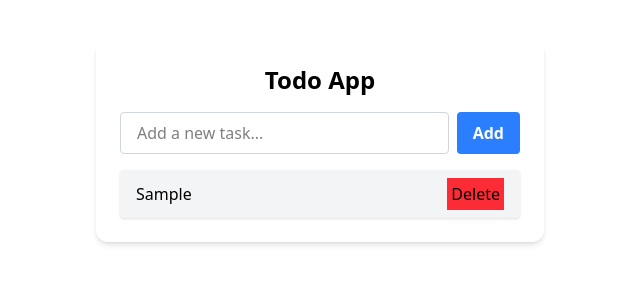
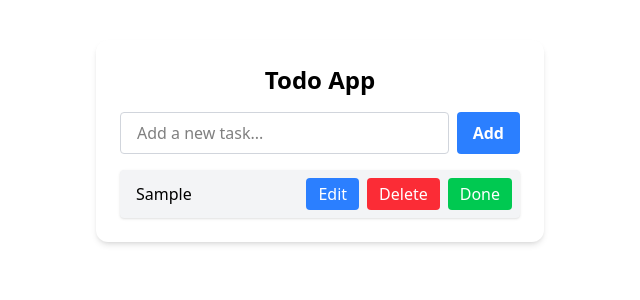
Before and after one commit to azlanjamshed/REact, a React (Vite) app: page / in a window 1280 px wide. Both pictures are taken after typing "Sample" into the empty fields and a click on the button "Add". Shown: the top 300 px of the page, without its empty margins (320-960 px from the left). Built offline with nearby package versions, Linux system fonts and the light colour scheme.

Commit message:
add edit button , complete button and store in local storage

```diff
--- a/src/pages/Todo.jsx
+++ b/src/pages/Todo.jsx
@@ -1,29 +1,54 @@
-import React, { useState } from "react";
+import React, { useEffect, useState } from "react";
 
 const Todo = () => {
   const [todo, setTodo] = useState("");
-  const [todos, setTodos] = useState([]);
+  const [todos, setTodos] = useState(() => {
+    const saveTodos = localStorage.getItem("todos");
+    return saveTodos ? JSON.parse(saveTodos) : [];
+  });
+  const [editIndex, setEditIndex] = useState(null);
+  const [editText, setEditText] = useState("");
 
   const addTodo = () => {
     if (todo.trim() === "") return;
-    setTodos([...todos, todo]);
+    setTodos([...todos, { text: todo, done: false }]);
     setTodo("");
   };
+
+  const toggleDone = (index) => {
+    const newTodos = [...todos];
+    newTodos[index].done = !newTodos[index].done;
+    setTodos(newTodos);
+  };
+
+  const editTodo = (index) => {
+    setEditIndex(index);
+    setEditText(todos[index].text);
+  };
+
+  // 🔹 New: Save the edited text
+  const saveTodo = (index) => {
+    const updatedTodos = [...todos];
+    updatedTodos[index].text = editText;
+    setTodos(updatedTodos);
+    setEditIndex(null);
+    setEditText("");
+  };
+  useEffect(() => {
+    localStorage.setItem("todos", JSON.stringify(todos));
+  }, [todos]);
 
   return (
     <div className="max-w-md mx-auto mt-10 p-6 bg-white rounded-xl shadow-md">
       <h1 className="text-2xl font-bold mb-4 text-center">Todo App</h1>
 
+      {/* Input Section */}
       <div className="flex gap-2 mb-4">
         <input
           type="text"
           value={todo}
           onChange={(e) => setTodo(e.target.value)}
-          onKeyDown={(e) => {
-            if (e.key === "Enter") {
-              addTodo();
-            }
-          }}
+          onKeyDown={(e) => e.key === "Enter" && addTodo()}
           placeholder="Add a new task..."
           className="flex-1 px-4 py-2 border border-gray-300 rounded focus:outline-none focus:ring-2 focus:ring-blue-400"
         />
@@ -34,27 +59,75 @@ const Todo = () => {
           Add
         </button>
       </div>
+
+      {/* Task List */}
       <div className="space-y-2">
         {todos.length === 0 ? (
-          <p className="text-gray-400 text-center ">No tasks yet!</p>
+          <p className="text-gray-400 text-center">No tasks yet!</p>
         ) : (
           todos.map((task, index) => (
-            <p
+            <div
+              className="flex justify-between items-center bg-gray-100 rounded shadow-sm hover:bg-gray-200 transition-colors p-2"
               key={index}
-              className="px-4 py-2 bg-gray-100 rounded shadow-sm hover:bg-gray-200 transition-colors flex justify-between items-center "
             >
-              {task}
+              {/* 🔹 Conditional: Show input if editing */}
+              {editIndex === index ? (
+                <input
+                  type="text"
+                  value={editText}
+                  onChange={(e) => setEditText(e.target.value)}
+                  className="flex-1 px-2 py-1 border border-gray-300 rounded focus:ring-2 focus:ring-green-400"
+                />
+              ) : (
+                <p
+                  className={`flex-1 px-2 ${
+                    task.done ? "line-through text-gray-500" : ""
+                  }`}
+                >
+                  {task.text}
+                </p>
+              )}
 
-              <button
-                className="bg-red-500 p-1"
-                onClick={() => {
-                  const newTodo = todos.filter((_, i) => i !== index);
-                  setTodos(newTodo);
-                }}
-              >
-                Delete
-              </button>
-            </p>
+              {/* Buttons */}
+              <div className="flex gap-2 ml-2">
+                {editIndex === index ? (
+                  // 🔹 Show Save button when editing
+                  <button
+                    className="bg-green-500 text-white px-3 py-1 rounded hover:bg-green-600"
+                    onClick={() => saveTodo(index)}
+                  >
+                    Save
+                  </button>
+                ) : (
+                  <>
+                    <button
+                      className="bg-blue-500 text-white px-3 py-1 rounded hover:bg-blue-600"
+                      onClick={() => editTodo(index)}
+                    >
+                      Edit
+                    </button>
+                    <button
+                      className="bg-red-500 text-white px-3 py-1 rounded hover:bg-red-600"
+                      onClick={() =>
+                        setTodos(todos.filter((_, i) => i !== index))
+                      }
+                    >
+                      Delete
+                    </button>
+                    <button
+                      className={`${
+                        task.done
+                          ? "bg-gray-500 hover:bg-gray-600"
+                          : "bg-green-500 hover:bg-green-600"
+                      } text-white px-3 py-1 rounded`}
+                      onClick={() => toggleDone(index)}
+                    >
+                      {task.done ? "Undo" : "Done"}
+                    </button>
+                  </>
+                )}
+              </div>
+            </div>
           ))
         )}
       </div>
```
